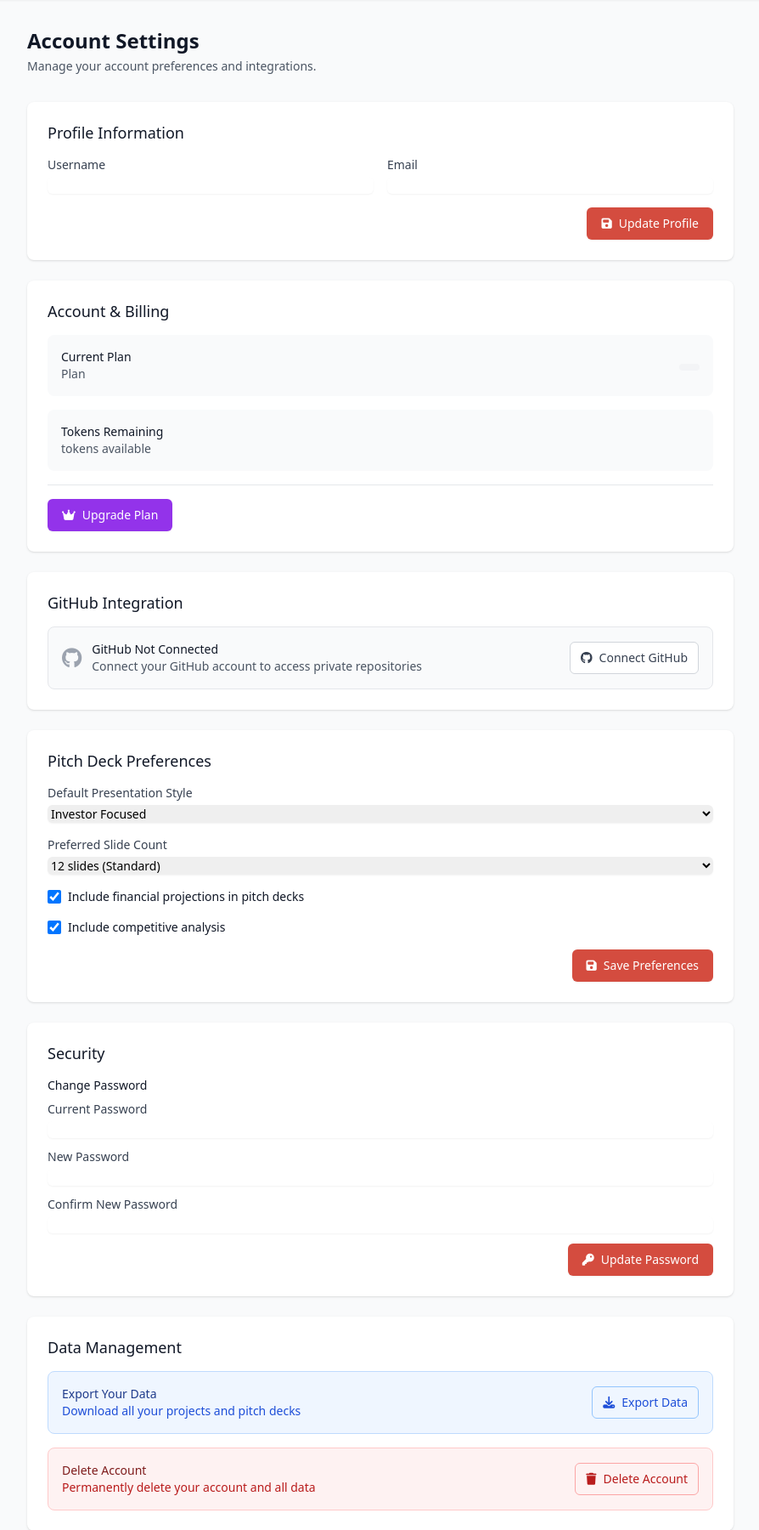
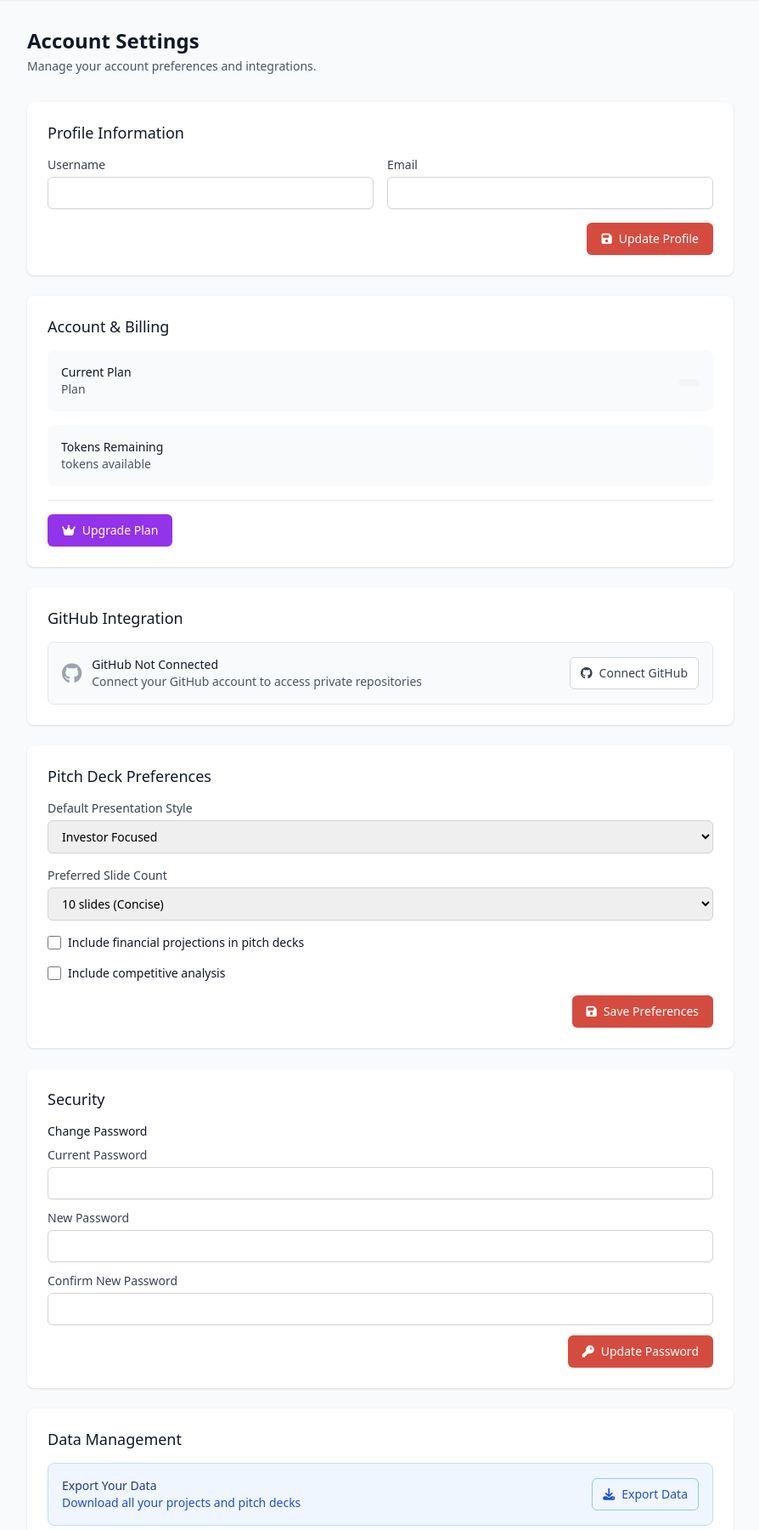
Before and after one commit to ctoriola/synoptic-webapp, a Python web app: template templates/dashboard/settings.html in a window 1280 px wide. Shown: the part 97-1897 px from the top of the page at 85% size, without its empty margins (192-1086 px from the left). Run offline with Jinja, Linux system fonts and the light colour scheme; the template is opened without the code that fills it, so the values that code supplies are empty; some libraries are stand-ins or nearby versions.

```diff
--- a/templates/dashboard/settings.html
+++ b/templates/dashboard/settings.html
@@ -20,14 +20,14 @@
                 <form id="profile-form" class="space-y-4">
                     <div class="grid grid-cols-1 md:grid-cols-2 gap-4">
                         <div>
-                            <label for="username" class="block text-sm font-medium text-gray-700">Username</label>
+                            <label for="username" class="block text-sm font-medium text-gray-700 mb-1">Username</label>
                             <input type="text" id="username" name="username" value="{{ current_user.username }}"
-                                   class="mt-1 block w-full border-gray-300 rounded-md shadow-sm focus:ring-primary-500 focus:border-primary-500 sm:text-sm">
+                                   class="mt-1 block w-full px-3 py-2 border border-gray-300 rounded-md shadow-sm placeholder-gray-400 focus:outline-none focus:ring-2 focus:ring-primary-500 focus:border-primary-500 sm:text-sm">
                         </div>
                         <div>
-                            <label for="email" class="block text-sm font-medium text-gray-700">Email</label>
+                            <label for="email" class="block text-sm font-medium text-gray-700 mb-1">Email</label>
                             <input type="email" id="email" name="email" value="{{ current_user.email }}"
-                                   class="mt-1 block w-full border-gray-300 rounded-md shadow-sm focus:ring-primary-500 focus:border-primary-500 sm:text-sm">
+                                   class="mt-1 block w-full px-3 py-2 border border-gray-300 rounded-md shadow-sm placeholder-gray-400 focus:outline-none focus:ring-2 focus:ring-primary-500 focus:border-primary-500 sm:text-sm">
                         </div>
                     </div>
                     <div class="flex justify-end">
@@ -130,34 +130,34 @@
                 <h3 class="text-lg leading-6 font-medium text-gray-900 mb-4">Pitch Deck Preferences</h3>
                 <form id="preferences-form" class="space-y-4">
                     <div>
-                        <label for="default-style" class="block text-sm font-medium text-gray-700">Default Presentation Style</label>
-                        <select id="default-style" name="default_style" class="mt-1 block w-full border-gray-300 rounded-md shadow-sm focus:ring-primary-500 focus:border-primary-500 sm:text-sm">
-                            <option value="investor">Investor Focused</option>
-                            <option value="technical">Technical Deep Dive</option>
-                            <option value="business">Business Overview</option>
-                            <option value="startup">Startup Pitch</option>
+                        <label for="default-style" class="block text-sm font-medium text-gray-700 mb-1">Default Presentation Style</label>
+                        <select id="default-style" name="default_style" class="mt-1 block w-full px-3 py-2 border border-gray-300 rounded-md shadow-sm focus:outline-none focus:ring-2 focus:ring-primary-500 focus:border-primary-500 sm:text-sm">
+                            <option value="investor" {% if preferences.default_style == 'investor' %}selected{% endif %}>Investor Focused</option>
+                            <option value="technical" {% if preferences.default_style == 'technical' %}selected{% endif %}>Technical Deep Dive</option>
+                            <option value="business" {% if preferences.default_style == 'business' %}selected{% endif %}>Business Overview</option>
+                            <option value="startup" {% if preferences.default_style == 'startup' %}selected{% endif %}>Startup Pitch</option>
                         </select>
                     </div>
 
                     <div>
-                        <label for="slide-count" class="block text-sm font-medium text-gray-700">Preferred Slide Count</label>
-                        <select id="slide-count" name="slide_count" class="mt-1 block w-full border-gray-300 rounded-md shadow-sm focus:ring-primary-500 focus:border-primary-500 sm:text-sm">
-                            <option value="10">10 slides (Concise)</option>
-                            <option value="12" selected>12 slides (Standard)</option>
-                            <option value="15">15 slides (Detailed)</option>
-                            <option value="20">20 slides (Comprehensive)</option>
+                        <label for="slide-count" class="block text-sm font-medium text-gray-700 mb-1">Preferred Slide Count</label>
+                        <select id="slide-count" name="slide_count" class="mt-1 block w-full px-3 py-2 border border-gray-300 rounded-md shadow-sm focus:outline-none focus:ring-2 focus:ring-primary-500 focus:border-primary-500 sm:text-sm">
+                            <option value="10" {% if preferences.slide_count == '10' %}selected{% endif %}>10 slides (Concise)</option>
+                            <option value="12" {% if preferences.slide_count == '12' %}selected{% endif %}>12 slides (Standard)</option>
+                            <option value="15" {% if preferences.slide_count == '15' %}selected{% endif %}>15 slides (Detailed)</option>
+                            <option value="20" {% if preferences.slide_count == '20' %}selected{% endif %}>20 slides (Comprehensive)</option>
                         </select>
                     </div>
 
                     <div class="flex items-center">
-                        <input id="include-financials" name="include_financials" type="checkbox" checked class="h-4 w-4 text-primary-600 focus:ring-primary-500 border-gray-300 rounded">
+                        <input id="include-financials" name="include_financials" type="checkbox" {% if preferences.include_financials %}checked{% endif %} class="h-4 w-4 text-primary-600 focus:ring-primary-500 border-gray-300 rounded">
                         <label for="include-financials" class="ml-2 block text-sm text-gray-900">
                             Include financial projections in pitch decks
                         </label>
                     </div>
 
                     <div class="flex items-center">
-                        <input id="include-competition" name="include_competition" type="checkbox" checked class="h-4 w-4 text-primary-600 focus:ring-primary-500 border-gray-300 rounded">
+                        <input id="include-competition" name="include_competition" type="checkbox" {% if preferences.include_competition %}checked{% endif %} class="h-4 w-4 text-primary-600 focus:ring-primary-500 border-gray-300 rounded">
                         <label for="include-competition" class="ml-2 block text-sm text-gray-900">
                             Include competitive analysis
                         </label>
@@ -182,19 +182,19 @@
                         <h4 class="text-sm font-medium text-gray-900 mb-2">Change Password</h4>
                         <form id="password-form" class="space-y-3">
                             <div>
-                                <label for="current-password" class="block text-sm font-medium text-gray-700">Current Password</label>
+                                <label for="current-password" class="block text-sm font-medium text-gray-700 mb-1">Current Password</label>
                                 <input type="password" id="current-password" name="current_password"
-                                       class="mt-1 block w-full border-gray-300 rounded-md shadow-sm focus:ring-primary-500 focus:border-primary-500 sm:text-sm">
+                                       class="mt-1 block w-full px-3 py-2 border border-gray-300 rounded-md shadow-sm placeholder-gray-400 focus:outline-none focus:ring-2 focus:ring-primary-500 focus:border-primary-500 sm:text-sm">
                             </div>
                             <div>
-                                <label for="new-password" class="block text-sm font-medium text-gray-700">New Password</label>
+                                <label for="new-password" class="block text-sm font-medium text-gray-700 mb-1">New Password</label>
                                 <input type="password" id="new-password" name="new_password"
-                                       class="mt-1 block w-full border-gray-300 rounded-md shadow-sm focus:ring-primary-500 focus:border-primary-500 sm:text-sm">
+                                       class="mt-1 block w-full px-3 py-2 border border-gray-300 rounded-md shadow-sm placeholder-gray-400 focus:outline-none focus:ring-2 focus:ring-primary-500 focus:border-primary-500 sm:text-sm">
                             </div>
                             <div>
-                                <label for="confirm-password" class="block text-sm font-medium text-gray-700">Confirm New Password</label>
+                                <label for="confirm-password" class="block text-sm font-medium text-gray-700 mb-1">Confirm New Password</label>
                                 <input type="password" id="confirm-password" name="confirm_password"
-                                       class="mt-1 block w-full border-gray-300 rounded-md shadow-sm focus:ring-primary-500 focus:border-primary-500 sm:text-sm">
+                                       class="mt-1 block w-full px-3 py-2 border border-gray-300 rounded-md shadow-sm placeholder-gray-400 focus:outline-none focus:ring-2 focus:ring-primary-500 focus:border-primary-500 sm:text-sm">
                             </div>
                             <div class="flex justify-end">
                                 <button type="submit" class="inline-flex items-center px-4 py-2 border border-transparent text-sm font-medium rounded-md shadow-sm text-white bg-primary-600 hover:bg-primary-700 focus:outline-none focus:ring-2 focus:ring-offset-2 focus:ring-primary-500">
```
Also changed, not shown: dashboard.py (+33 -1 lines), templates/dashboard/project_detail.html (+98 -4 lines).
